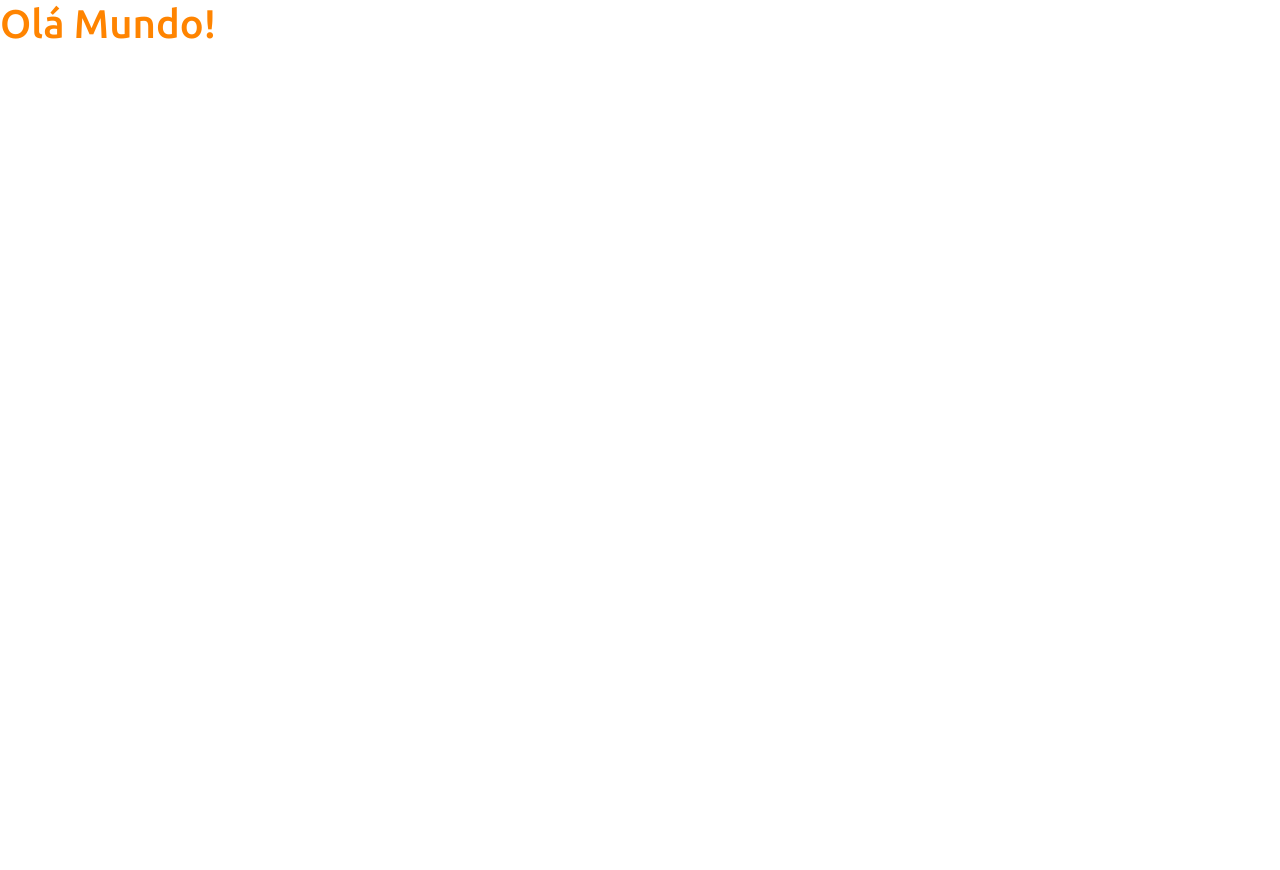
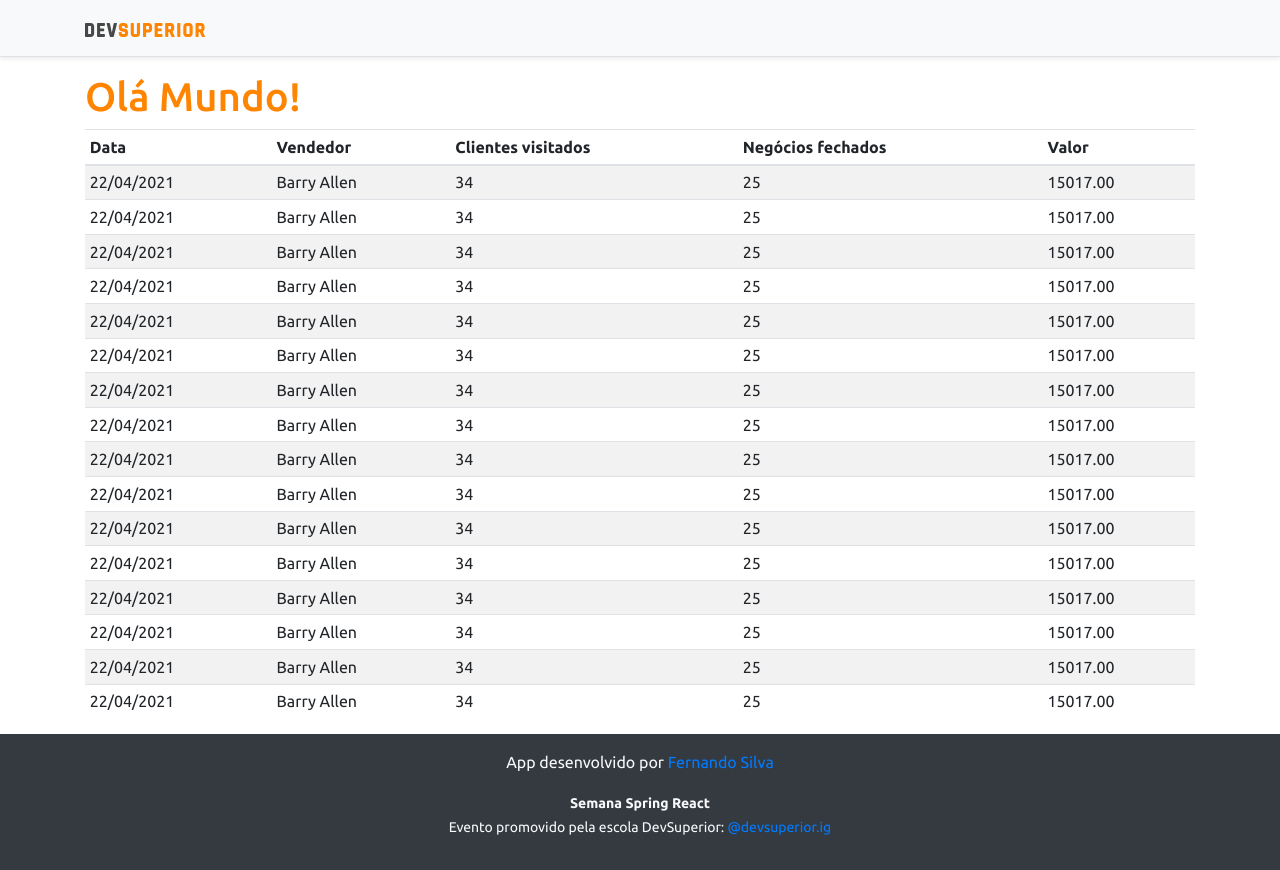
Before and after one commit to Fernandolilo/projeto-sds3-spring-react, a React (Create React App) app in the folder frontend/: page / in a window 1280 px wide. Before the commit the page ends 800 px from the top, so only its background shows below. Built offline with nearby package versions, Linux system fonts and the light colour scheme.

Commit message:
Basec Static components

```diff
--- a/frontend/src/App.tsx
+++ b/frontend/src/App.tsx
@@ -1,9 +1,18 @@
+import Datatable from "components/DataTable";
+import Footer from "components/Footer";
+import NavBar from "components/NavBar";
 
 function App() {
   return (
-    <div>
-      <h1 className ="text-primary">Olá Mundo!</h1>
-    </div>
+    <>
+      <NavBar />
+      <div className = "container">
+        <h1 className="text-primary">Olá Mundo!</h1>
+
+        <Datatable/>
+      </div>
+      <Footer/>
+    </>
   );
 }
 
--- /dev/null
+++ b/frontend/src/components/DataTable/index.tsx
@@ -0,0 +1,136 @@
+
+function Datatable() {
+    return (
+        <div className="table-responsive">
+            <table className="table table-striped table-sm">
+                <thead>
+                    <tr>
+                        <th>Data</th>
+                        <th>Vendedor</th>
+                        <th>Clientes visitados</th>
+                        <th>Negócios fechados</th>
+                        <th>Valor</th>
+                    </tr>
+                </thead>
+                <tbody>
+                    <tr>
+                        <td>22/04/2021</td>
+                        <td>Barry Allen</td>
+                        <td>34</td>
+                        <td>25</td>
+                        <td>15017.00</td>
+                    </tr>
+                    <tr>
+                        <td>22/04/2021</td>
+                        <td>Barry Allen</td>
+                        <td>34</td>
+                        <td>25</td>
+                        <td>15017.00</td>
+                    </tr>
+                    <tr>
+                        <td>22/04/2021</td>
+                        <td>Barry Allen</td>
+                        <td>34</td>
+                        <td>25</td>
+                        <td>15017.00</td>
+                    </tr>
+                    <tr>
+                        <td>22/04/2021</td>
+                        <td>Barry Allen</td>
+                        <td>34</td>
+                        <td>25</td>
+                        <td>15017.00</td>
+                    </tr>
+                    <tr>
+                        <td>22/04/2021</td>
+                        <td>Barry Allen</td>
+                        <td>34</td>
+                        <td>25</td>
+                        <td>15017.00</td>
+                    </tr>
+                    <tr>
+                        <td>22/04/2021</td>
+                        <td>Barry Allen</td>
+                        <td>34</td>
+                        <td>25</td>
+                        <td>15017.00</td>
+                    </tr>
+                    <tr>
+                        <td>22/04/2021</td>
+                        <td>Barry Allen</td>
+                        <td>34</td>
+                        <td>25</td>
+                        <td>15017.00</td>
+                    </tr>
+                    <tr>
+                        <td>22/04/2021</td>
+                        <td>Barry Allen</td>
+                        <td>34</td>
+                        <td>25</td>
+                        <td>15017.00</td>
+                    </tr>
+                    <tr>
+                        <td>22/04/2021</td>
+                        <td>Barry Allen</td>
+                        <td>34</td>
+                        <td>25</td>
+                        <td>15017.00</td>
+                    </tr>
+                    <tr>
+                        <td>22/04/2021</td>
+                        <td>Barry Allen</td>
+                        <td>34</td>
+                        <td>25</td>
+                        <td>15017.00</td>
+                    </tr>
+                    <tr>
+                        <td>22/04/2021</td>
+                        <td>Barry Allen</td>
+                        <td>34</td>
+                        <td>25</td>
+                        <td>15017.00</td>
+                    </tr>
+                    <tr>
+                        <td>22/04/2021</td>
+                        <td>Barry Allen</td>
+                        <td>34</td>
+                        <td>25</td>
+                        <td>15017.00</td>
+                    </tr>
+                    <tr>
+                        <td>22/04/2021</td>
+                        <td>Barry Allen</td>
+                        <td>34</td>
+                        <td>25</td>
+                        <td>15017.00</td>
+                    </tr>
+                    <tr>
+                        <td>22/04/2021</td>
+                        <td>Barry Allen</td>
+                        <td>34</td>
+                        <td>25</td>
+                        <td>15017.00</td>
+                    </tr>
+                    <tr>
+                        <td>22/04/2021</td>
+                        <td>Barry Allen</td>
+                        <td>34</td>
+                        <td>25</td>
+                        <td>15017.00</td>
+                    </tr>
+                    <tr>
+                        <td>22/04/2021</td>
+                        <td>Barry Allen</td>
+                        <td>34</td>
+                        <td>25</td>
+                        <td>15017.00</td>
+                    </tr>
+                    </tbody>
+            </table>
+        </div>
+
+
+    );
+}
+
+export default Datatable;
--- /dev/null
+++ b/frontend/src/components/Footer/index.tsx
@@ -0,0 +1,17 @@
+
+
+function Flooter() {
+    return (
+
+        <footer className="footer mt-auto py-3 bg-dark">
+            <div className="container">
+                <p className="text-light">App desenvolvido por <a href="https://github.com/fernandolilo" target="_blank" rel="Fernando Silva">Fernando Silva</a></p>
+                <p className="text-light"><small><strong>Semana Spring React</strong><br />
+      Evento promovido pela escola DevSuperior: <a href="https://facebock.FernandoSilva" target="_blank" rel="Fernando Silva">@devsuperior.ig</a></small></p>
+            </div>
+        </footer>
+
+    );
+}
+
+export default Flooter;
--- /dev/null
+++ b/frontend/src/components/NavBar/index.tsx
@@ -0,0 +1,15 @@
+import ImgDsDark from 'assets/img/ds_dark.svg';
+
+function NavBar() {
+    return (
+        <div className="d-flex flex-column flex-md-row align-items-center p-3 px-md-4 mb-3 bg-light border-bottom shadow-sm">
+            <div className="container">
+                <nav className="my-2 my-md-0 mr-md-3">
+                    <img src={ImgDsDark} alt="DevSuperior" width="120" />
+                </nav>
+            </div>
+        </div>
+    );
+}
+
+export default NavBar;
```
Also changed, not shown: frontend/src/assets/img/ds_dark.svg (added).
